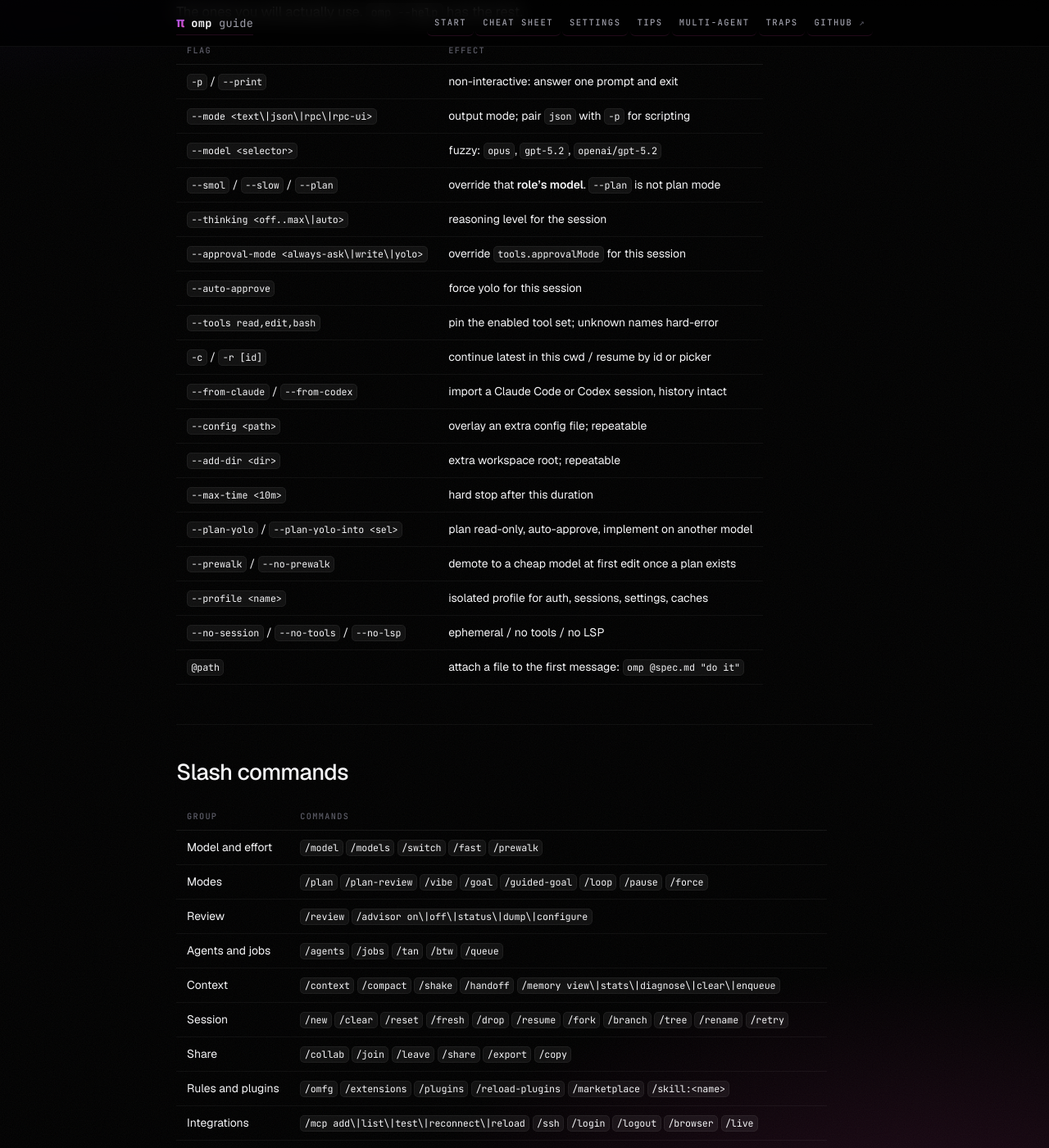
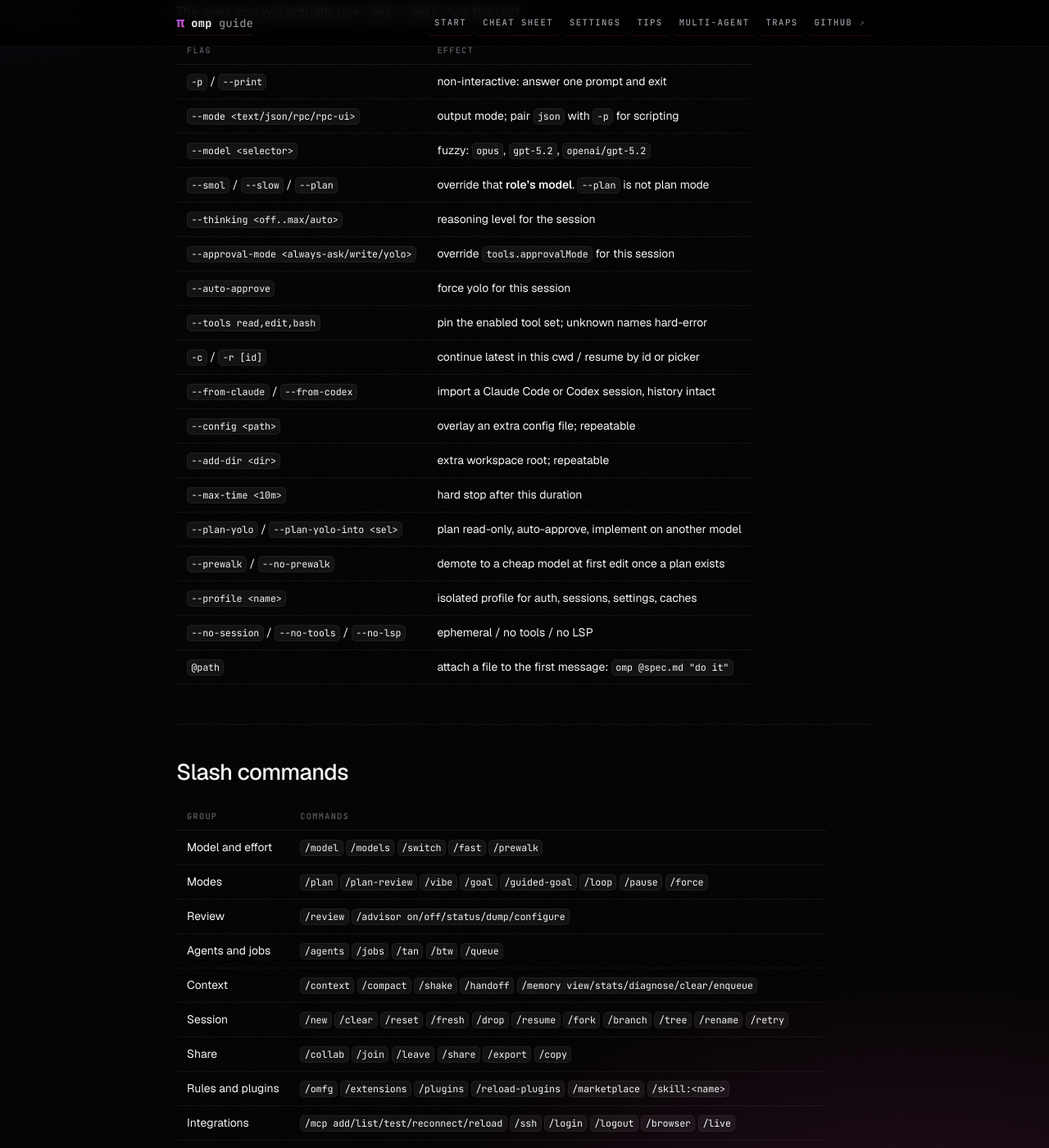
Before and after one commit to HugoLopes45/omp-guide, a Jekyll site: the page built from cheatsheet.md, in a window 1280 px wide and 1400 px high, scrolled down 2121 px. Shown: the whole window at 82% size. Built offline with Jekyll 4.4.1, drawn with Linux system fonts in a browser that asks for light colours; our own code applies the rules of GitHub Pages for plain Markdown files; some of the changed text lies outside the part shown.

```diff
--- a/cheatsheet.md
+++ b/cheatsheet.md
@@ -18,7 +18,7 @@ Verified against `omp help`; the live list is snapshotted in [`data/subcommands.
 | `omp commit` | generate a commit message and update changelogs |
 | `omp completions <shell>` | print a completion script (bash, zsh, fish) |
 | `omp compress` | rewrite a text file into the dense prompt register |
-| `omp config <list\|get\|set\|reset\|path>` | manage settings |
+| `omp config <list/get/set/reset/path>` | manage settings |
 | `omp gallery` | preview tool renderers |
 | `omp gc` | storage garbage collection; dry run until `--apply` |
 | `omp git` | fullscreen git UI: split diff, staging, commit composer |
@@ -29,7 +29,7 @@ Verified against `omp help`; the live list is snapshotted in [`data/subcommands.
 | `omp models` | list, search, refresh available models |
 | `omp plugin <...>` | install, uninstall, list, marketplace |
 | `omp ps` | list and control daemon-supervised background processes |
-| `omp read <path\|url>` | show what the `read` tool returns for a path or internal URI |
+| `omp read <path/url>` | show what the `read` tool returns for a path or internal URI |
 | `omp render` | replay a session through the transcript pipeline |
 | `omp say` | local text-to-speech |
 | `omp search` | test web-search providers |
@@ -52,11 +52,11 @@ The ones you will actually use. `omp --help` has the rest.
 | Flag | Effect |
 |---|---|
 | `-p` / `--print` | non-interactive: answer one prompt and exit |
-| `--mode <text\|json\|rpc\|rpc-ui>` | output mode; pair `json` with `-p` for scripting |
+| `--mode <text/json/rpc/rpc-ui>` | output mode; pair `json` with `-p` for scripting |
 | `--model <selector>` | fuzzy: `opus`, `gpt-5.2`, `openai/gpt-5.2` |
 | `--smol` / `--slow` / `--plan` | override that **role's model**. `--plan` is not plan mode |
-| `--thinking <off..max\|auto>` | reasoning level for the session |
-| `--approval-mode <always-ask\|write\|yolo>` | override `tools.approvalMode` for this session |
+| `--thinking <off..max/auto>` | reasoning level for the session |
+| `--approval-mode <always-ask/write/yolo>` | override `tools.approvalMode` for this session |
 | `--auto-approve` | force yolo for this session |
 | `--tools read,edit,bash` | pin the enabled tool set; unknown names hard-error |
 | `-c` / `-r [id]` | continue latest in this cwd / resume by id or picker |
@@ -76,13 +76,13 @@ The ones you will actually use. `omp --help` has the rest.
 |---|---|
 | Model and effort | `/model` `/models` `/switch` `/fast` `/prewalk` |
 | Modes | `/plan` `/plan-review` `/vibe` `/goal` `/guided-goal` `/loop` `/pause` `/force` |
-| Review | `/review` `/advisor on\|off\|status\|dump\|configure` |
+| Review | `/review` `/advisor on/off/status/dump/configure` |
 | Agents and jobs | `/agents` `/jobs` `/tan` `/btw` `/queue` |
-| Context | `/context` `/compact` `/shake` `/handoff` `/memory view\|stats\|diagnose\|clear\|enqueue` |
+| Context | `/context` `/compact` `/shake` `/handoff` `/memory view/stats/diagnose/clear/enqueue` |
 | Session | `/new` `/clear` `/reset` `/fresh` `/drop` `/resume` `/fork` `/branch` `/tree` `/rename` `/retry` |
 | Share | `/collab` `/join` `/leave` `/share` `/export` `/copy` |
 | Rules and plugins | `/omfg` `/extensions` `/plugins` `/reload-plugins` `/marketplace` `/skill:<name>` |
-| Integrations | `/mcp add\|list\|test\|reconnect\|reload` `/ssh` `/login` `/logout` `/browser` `/live` |
+| Integrations | `/mcp add/list/test/reconnect/reload` `/ssh` `/login` `/logout` `/browser` `/live` |
 | Info | `/hotkeys` `/tools` `/settings` `/providers` `/usage` `/stats` `/changelog` `/todo` `/debug` `/exit` |
 
 `/vibe`, `/goal` and `/loop` are session modes, not one-shot commands: they stay on until toggled off. `/tan` runs a full background agent on tangential work; `/btw` asks an ephemeral side question without polluting your context.
```
